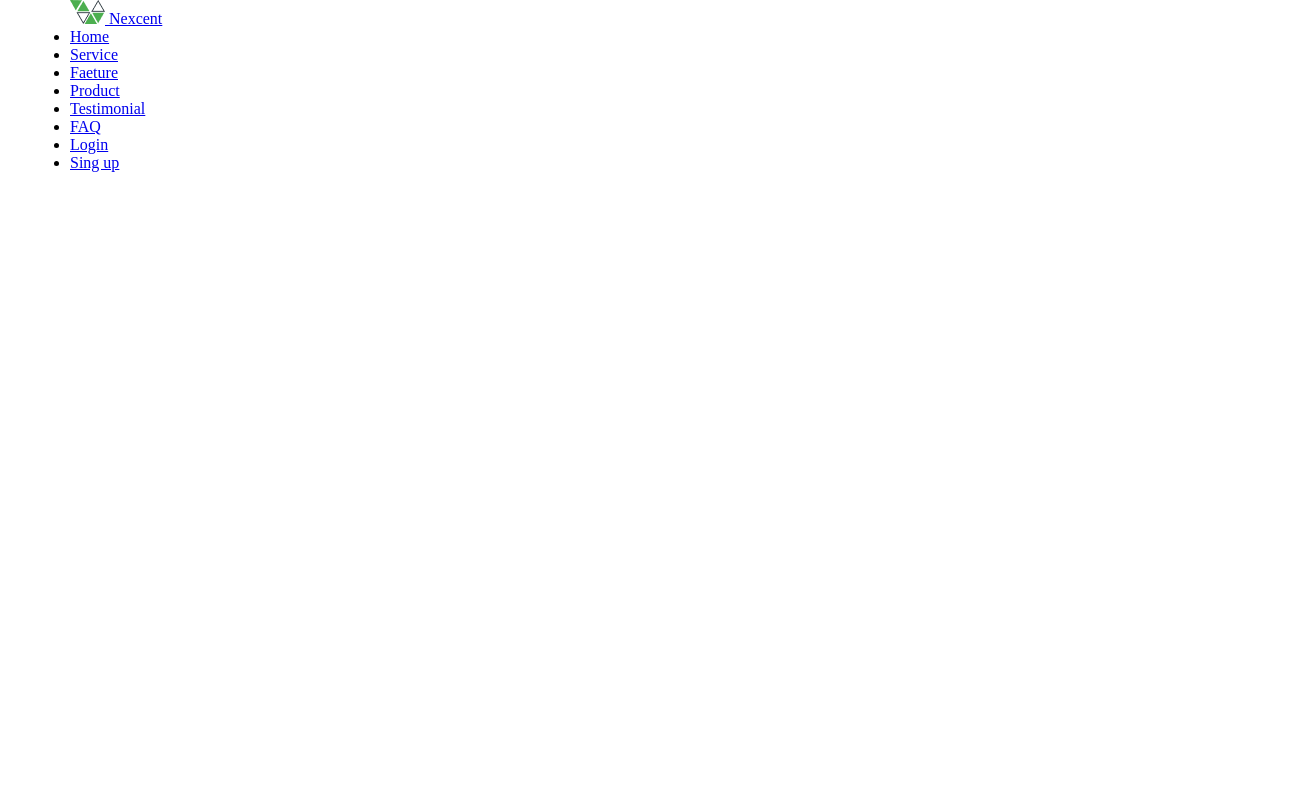
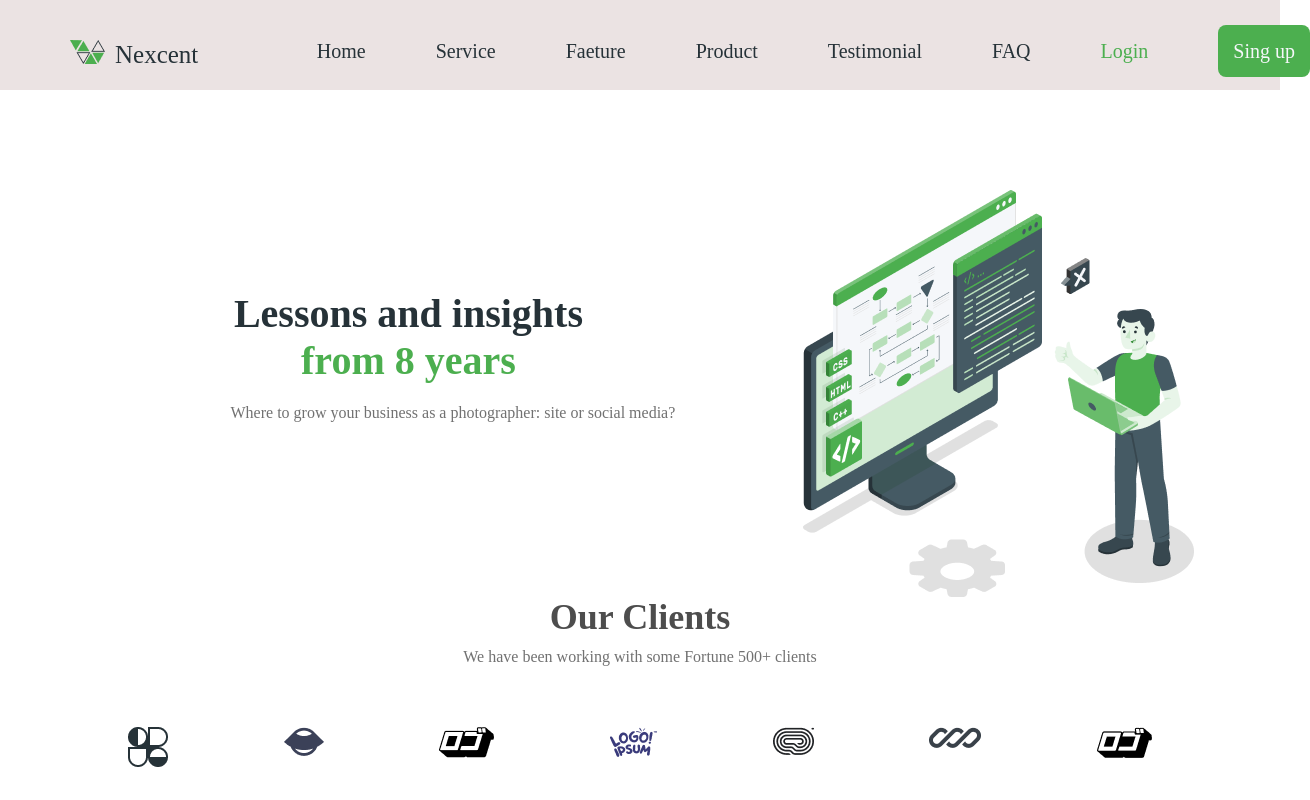
Before and after one commit to AhmedSamyEid/Nexcent, a plain HTML site: page index.html in a window 1280 px wide. Shown: the whole page, 1310 px wide, since content can reach past the window. Drawn offline with Linux system fonts and the light colour scheme.

Commit message:
It is finished section home ,section service.

```diff
--- a/assets/style/main.css
+++ b/assets/style/main.css
@@ -2,6 +2,7 @@
   margin: 0;
   padding: 0;
   box-sizing: border-box;
+
 }
 :root {
   --main-color: #4caf4f;
@@ -15,8 +16,11 @@
   --h2-size: 36px;
   --section-padding: 40px;
 }
+html {
+  scroll-behavior: smooth;
+}
 .container {
-  padding: 0 15px;
+  padding: 40px 15px;
   margin: auto;
 }
 @media (min-width: 768px) {
@@ -34,3 +38,145 @@
     width: 1170px;
   }
 }
+.container {
+  display: flex;
+  justify-content: space-between;
+
+}
+header {
+  position:sticky;
+  top: 0;
+  height: 90px;
+  background-color: #ebe3e3;
+}
+.logo {
+  display: flex;
+  align-items: center;
+  gap: 10px;
+}
+.logo a {
+  font-size: 25px;
+  color: var(--bg);
+}
+nav ,ul {
+  display: flex;
+  gap: 70px;
+  margin-right: -50px;
+}
+a {
+  text-decoration: none;
+  color: var(--bg);
+  font-size: 20px;
+}
+li {
+  list-style: none;
+}
+.login {
+  color: var(--main-color);
+  font-size: 20px;
+}
+.sing-up {
+  padding: 15px;
+  border-radius: 8px;
+  font-size: 20px;
+  color: var(--bg-alt);
+  background-color: var(--main-color);
+  transition: all 0.4s;
+}
+.sing-up:hover {
+  color: #000;
+  background-color:#2a9c2e;
+}
+label {
+  display: none;
+}
+  #check {
+    display: none;
+  }
+
+  @media (max-width: 991px){
+    .container {
+      overflow: hidden;
+    }
+    nav ul {
+      display: none;
+    }
+    label {
+      margin-right: 100px;
+      cursor: pointer;
+      font-size: 25px;
+      display: block;
+
+    }
+    label .fa-xmark {
+      display: none;
+    }
+    #check:checked ~ ul {
+      display: flex;
+      position: fixed;
+      background-color: #717171;
+      top: 0;
+      left: 0;
+      right: 0;
+      bottom: 0;
+      justify-content: center;
+      flex-direction: column;
+      text-align: center;
+    }
+    #check:checked ~ ul a {
+      color: var(--bg-alt);
+      font-size: 22px;
+
+    }
+    #check:checked ~ label .fa-xmark {
+      z-index: 2;
+      position: fixed;
+      top: 45px;
+      right: 55px;
+      display: block;
+    }
+  }
+  .home {
+    display: flex;
+    text-align: center;
+    justify-content: space-around;
+    margin-left: 100px;
+    margin-top: 100px;
+  }
+  .dek h1 {
+    font-size: var(--h1-size);
+    color: var(--bg);
+    margin-top: 100px;
+  }
+  .dek span {
+    color: var(--main-color);
+  }
+  .dek p {
+    width: 100%;
+    color: var(--text-color);
+    margin-top: 20px;
+    margin-left: 10%;
+  }
+  .our-clients {
+    text-align: center;
+    line-height: 30px;
+    line-height: 40px;
+  }
+  .our-clients h2 {
+    font-size: var(--h2-size);
+    color: var(--title-color);
+  }
+  .our-clients p {
+  color: var(--text-color);
+  }
+  .icon {
+    display: flex;
+    padding: 0 70px;
+    justify-content: space-around;
+  }
+  .our-clients img {
+    margin-top: 50px;
+  }
+  .faeture {
+    margin-top: 100px;
+  }
--- a/index.html
+++ b/index.html
@@ -1,31 +1,77 @@
 <!DOCTYPE html>
 <html lang="en">
   <head>
-  <meta charset="UTF-8">
-  <meta name="viewport" content="width=device-width, initial-scale=1.0">
-  <title>Document</title>
-  <link rel="stylesheet" href="/assets/style/main.css">
+    <meta charset="UTF-8" />
+    <meta name="viewport" content="width=device-width, initial-scale=1.0" />
+    <title>Nexcent</title>
+    <link
+      rel="stylesheet"
+      href="https://cdnjs.cloudflare.com/ajax/libs/font-awesome/6.7.1/css/all.min.css"
+      integrity="sha512-5Hs3dF2AEPkpNAR7UiOHba+lRSJNeM2ECkwxUIxC1Q/FLycGTbNapWXB4tP889k5T5Ju8fs4b1P5z/iB4nMfSQ=="
+      crossorigin="anonymous"
+      referrerpolicy="no-referrer"
+    />
+    <link rel="stylesheet" href="/assets/style/main.css" />
   </head>
   <body>
     <header>
       <div class="container">
         <div class="logo">
-        <a href="index.html"><img src="assets/icons/logo-website.webp" > </a>
+          <a href="index.html"><img src="assets/icons/logo-website.webp" /> </a>
           <a href="index.html">Nexcent</a>
         </div>
         <nav>
+          <input type="checkbox" id="check">
+          <label for = "check">
+          <i class="fa-solid fa-bars"></i>
+          <i class="fa-solid fa-xmark"></i>
+        </label>
           <ul>
-          <li><a href="#home">Home</a>
-          <li><a href="#service">Service</a>
-          <li><a href="#faeture">Faeture</a>
-          <li><a href="#product">Product</a>
-          <li><a href="#testimonial">Testimonial</a>
-          <li><a href="#faq">FAQ</a>
-          <li><a class="login" href="#login">Login</a>
-          <li><a class="sing-up" href="#sing up">Sing up</a>
+            <li><a href="#home">Home</a></li>
+            <li><a href="#service">Service</a></li>
+            <li><a href="#faeture">Faeture</a></li>
+            <li><a href="#product">Product</a></li>
+            <li><a href="#testimonial">Testimonial</a></li>
+            <li><a href="#faq">FAQ</a></li>
+            <li><a class="login" href="#login">Login</a></li>
+            <li><a class="sing-up" href="#sing up">Sing up</a></li>
           </ul>
         </nav>
       </div>
     </header>
+    <main>
+    <section class="home" id="home">
+      <div class="dek">
+      <h1>Lessons and insights<br>
+        <span>from 8 years</span>
+      </h1>
+      <p>Where to grow your business as a photographer: site or social media?</p>
+      </div>
+      <img src="assets/images/design-1.webp">
+    </section>
+    <section class="service" id="service">
+      <div class="our-clients">
+        <h2>
+          Our Clients</h2>
+          <P>We have been working with some Fortune 500+ clients</P>
+          <div class="icon">
+          <a href="#"> <img src="assets/icons/logo-10.webp"> </a>
+          <a href="#"> <img src="assets/icons/logo-9.webp"> </a>
+          <a href="#"> <img src="assets/icons/logo-1.webp"> </a>
+          <a href="#"> <img src="assets/icons/logo-7.webp"> </a>
+          <a href="#"> <img src="assets/icons/logo-6.webp"> </a>
+          <a href="#"> <img src="assets/icons/logo-5.webp"> </a>
+          <a href="#"> <img src="assets/icons/logo-4.webp"> </a>
+        </div>
+      </div>
+    </section>
+    <!-- <section class="faeture" id="faeture">
+      <div class="our-clients">
+        <h2>Manage your entire community<br>
+          in a single system</h2>
+          <p></p>
+      </div>
+    </section> -->
+</main>
   </body>
 </html>
```
Lines whose indentation alone changed are shown as unchanged.
